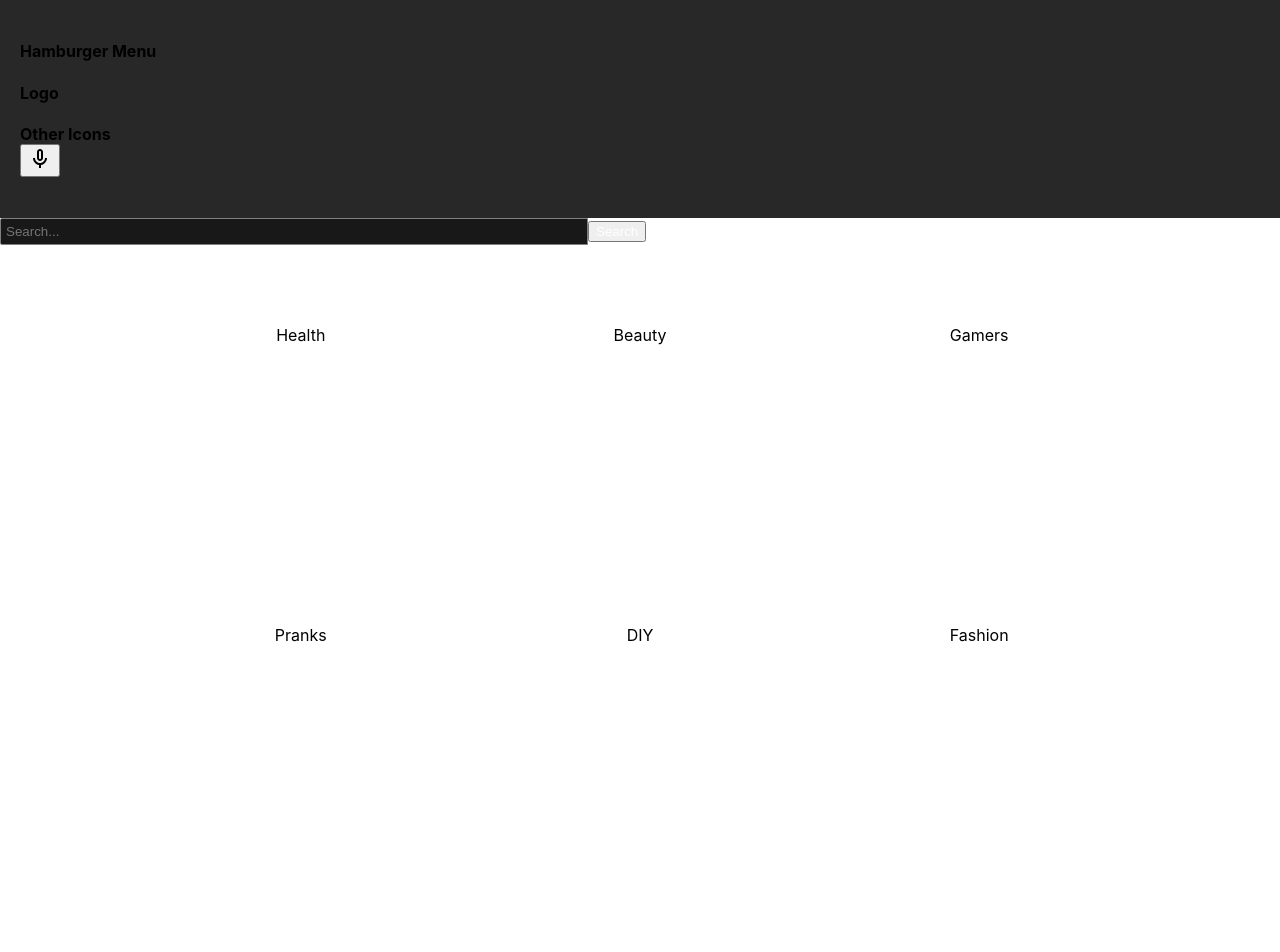
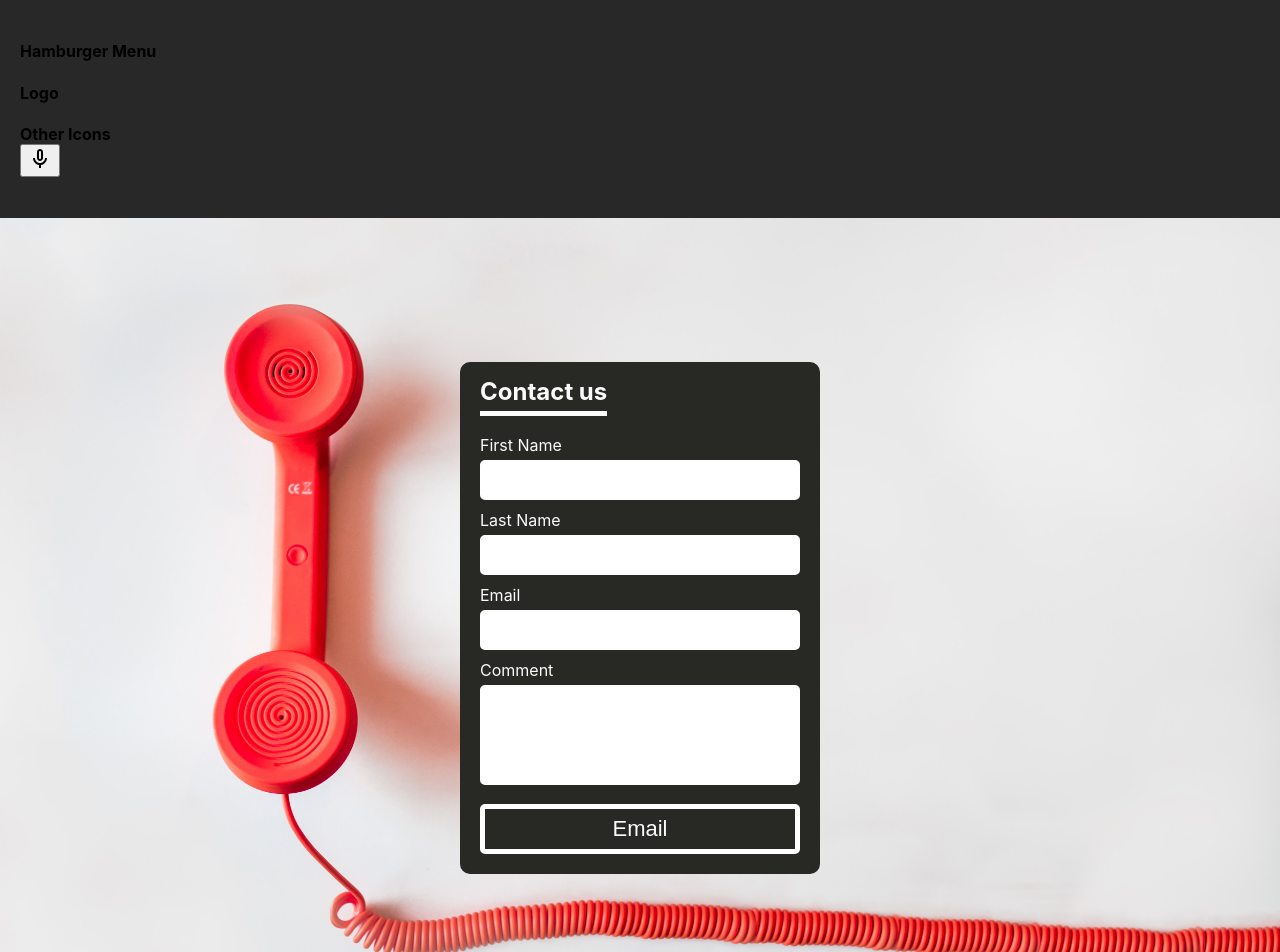
Before and after one commit to ArteaWright/YouTube2, a React (Create React App) app: page / in a window 1280 px wide. Shown: the top 952 px of the page. Built offline with nearby package versions, Linux system fonts and the light colour scheme.

Commit message:
backend complete for coontact

```diff
--- a/src/API/Youtube.js
+++ b/src/API/Youtube.js
@@ -1,5 +1,5 @@
 import axios from 'axios';
 
 export default axios.create({
-    baseURL: 'http://localhost:3001/videos',
+    baseURL: 'http://localhost:3001/',
 });
--- a/src/App.js
+++ b/src/App.js
@@ -5,7 +5,7 @@ import ContactUs from './Pages/ContactUs/ContactUs';
 function App() {
   return (
     <div>
-      <Home/>
+      <ContactUs />
 
     </div>
   );
--- a/src/Pages/ContactUs/ContactUs.js
+++ b/src/Pages/ContactUs/ContactUs.js
@@ -3,33 +3,36 @@ import React, { Component } from 'react';
 import Nav from '../../components/Navigation/Navigation'
 import './ContactUs.css';
 import Background from './contact-us.jpg';
-import Email from '../../services/email';
+// import Email from '../../services/email';
+import Youtube from '../../API/Youtube';
 
 class ContactUs extends Component {
-    sendEmail = (e) => {
+
+
+    sendEmail = async (e) => {
         e.preventDefault()
-        const firstName = document.getElementById('first-name')
-        const lastName = document.getElementById('last-name')
-        const email = document.getElementById('email')
-        const comment = document.getElementById('comment')
-        let emailer = new Email();
-        emailer.post({
-            'first_name': firstName.value,
-            'last_name': lastName.value,
-            'email': email.value,
-            'comment': comment.value
-        }).then(() => {
-            // alert('Emailed!');
-            document.getElementById('error-message').innerHTML = 'Emailed!'
-            // document.getElementById('error-message').style.display = 'block'
-        }).catch((err) => {
-            if (err.response) {
-                document.getElementById('error-message').innerHTML = err.response.data.error
-                // document.getElementById('error-message').style.display = 'block'
+        const firstName = document.getElementById('first-name').value
+        const lastName = document.getElementById('last-name').value
+        const email = document.getElementById('email').value
+        const comment = document.getElementById('comment').value
+
+        await Youtube.post('contact', {
+            first_name: firstName,
+            last_name: lastName,
+            email,
+            comment,
+        }).then(r => {
+            if (r.data.sucesss) {
+                document.getElementById('error-message').innerHTML = 'Emailing!'
+                document.getElementById('error-message').style.display = 'block'
+            } else {
+                alert('Something went wrong try again later')
             }
-        })
-        document.getElementById('error-message').innerHTML = 'Emailing!'
-        document.getElementById('error-message').style.display = 'block'
+
+        });
+
+
+
     }
 
     checkEmailValidity = (e) => {
--- a/src/Pages/Home.js
+++ b/src/Pages/Home.js
@@ -16,10 +16,11 @@ class Home extends Component {
     }
 
     handleSubmit = async (searchWord) => {
-        const respond = await Youtube.get('search', { params: { q: searchWord } });
+        const respond = await Youtube.get('videos/search', { params: { q: searchWord } });
 
         console.log(respond.data.items);
-        this.setState({ videos: respond.data.items, selectedVideo: respond.data.items[0] });
+        this.setState({ videos: respond.data.items, selectedVideo: respond.data.items });
+        // this.setState({ videos: respond.data.items, selectedVideo: respond.data.items[0] });
         document.querySelector('.outerWrap').style.display = 'none';
     }
 
--- a/src/components/CardBox/CardBox.js
+++ b/src/components/CardBox/CardBox.js
@@ -18,11 +18,11 @@ class CardBox extends Component {
 
         },
         {
-         searchTerm:"Makeup",
+            searchTerm: "Makeup",
             Title: "Beauty"
         },
         {
-        searchTerm:"Video Games",
+            searchTerm: "Video Games",
             Title: "Gamers"
         },
         {
@@ -30,28 +30,28 @@ class CardBox extends Component {
             Title: "Pranks"
         },
         {
-         searchTerm:"DIY",
+            searchTerm: "DIY",
             Title: "DIY"
         },
         {
-         searchTerm:"Try on haul",
+            searchTerm: "Try on haul",
             Title: "Fashion"
         }
     ]
 
     handleSubmit = async (searchTerm) => {
-        const results = await Youtube.get('search', { params: {q: searchTerm}});
-        this.setState({videos: results.data.items, selectedVideo: results.data.items[0]});
+        const results = await Youtube.get('videos/search', { params: { q: searchTerm } });
+        this.setState({ videos: results.data.items, selectedVideo: results.data.items[0] });
         console.log(results.data.items)
         document.querySelector('.outerWrap').style.display = 'none';
     }
 
     onSelect = (videos) => {
-        this.setState({...this.state , selectedVideo:videos.videos});
+        this.setState({ ...this.state, selectedVideo: videos.videos });
     }
 
     render() {
-        const {videos, selectedVideo} = this.state;
+        const { videos, selectedVideo } = this.state;
         return (
             <React.Fragment>
                 <div className="outerWrap">
@@ -60,8 +60,8 @@ class CardBox extends Component {
                         return <div key={card.Title} className="cardbox" onClick={() => this.handleSubmit(card.searchTerm)}>{card.Title}</div>
                     })}
                 </div>
-                <Videos videos={selectedVideo}/>
-                <VideoList videos={videos} onSelect={this.onSelect}/>
+                <Videos videos={selectedVideo} />
+                <VideoList videos={videos} onSelect={this.onSelect} />
             </React.Fragment>
         )
     }
```
Also changed, not shown: src/components/Videos/Videos.js (+7 -4 lines), 2 other files (tests, documents, lock files or other folders). Lines whose indentation alone changed are shown as unchanged.
